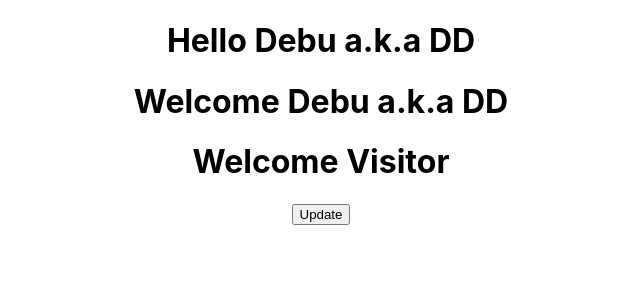
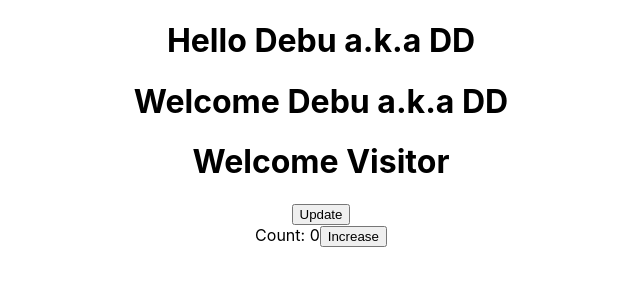
Before and after one commit to ddutta2/ReactJS-Learn-Project, a React (Create React App) app: page / in a window 1280 px wide. Shown: the top 300 px of the page, without its empty margins (319-959 px from the left). Built offline with nearby package versions, Linux system fonts and the light colour scheme.

Commit message:
setState added

```diff
--- a/src/App.js
+++ b/src/App.js
@@ -4,6 +4,7 @@
 import Greet from './components/Greet';
 import Welcome from './components/Welcome';
 import Message from './components/Message';
+import Counter from './components/Counter';
 
 function App() {
   return (
@@ -11,6 +12,7 @@
       <Greet name="Debu" heroName="DD"/>
       <Welcome name="Debu" heroName="DD"/>
       <Message/>
+      <Counter addValue="1"/>
     </div>
   );
 }
--- /dev/null
+++ b/src/components/Counter.js
@@ -0,0 +1,44 @@
+import React, { Component } from 'react'
+
+class Counter extends Component {
+    constructor(){
+        super();
+        this.state = {
+            count: 0
+        };
+    }
+
+    increment(){
+        // this.setState({
+        //     count: this.state.count+1
+        // }, ()=>{
+        //     console.log('Callback value : '+this.state.count);
+        // });
+
+        // console.log(this.state.count)
+
+        this.setState((prevState, props) => ({
+            count: prevState.count + parseInt(props.addValue)
+        }))
+        console.log(this.state.count);
+    }
+
+    incrementFive(){
+        this.increment();
+        this.increment();
+        this.increment();
+        this.increment();
+        this.increment();
+    }
+
+    render() {
+        return (
+            <div>
+                Count: {this.state.count}
+                <button onClick={()=>this.incrementFive()}>Increase</button>
+            </div>
+        )
+    }
+}
+
+export default Counter;
```
Also changed, not shown: images/setState.PNG (added).
